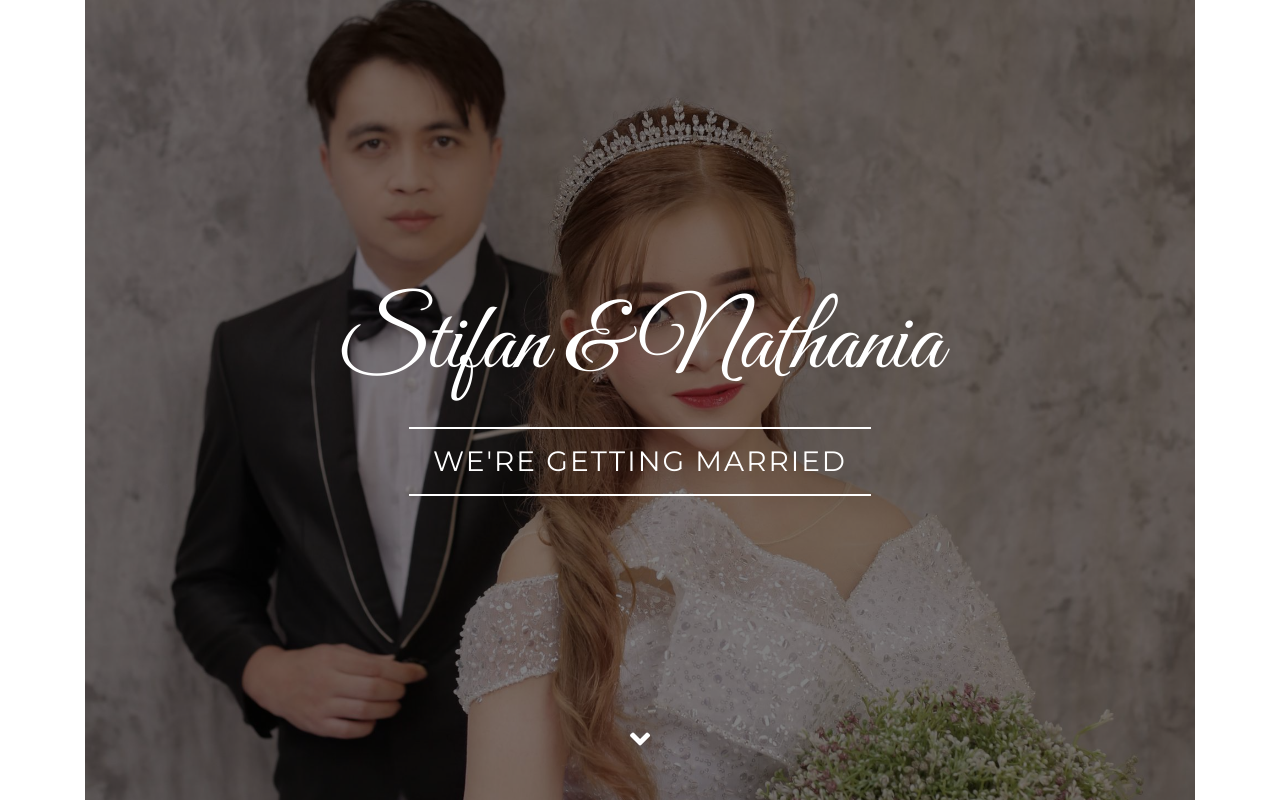
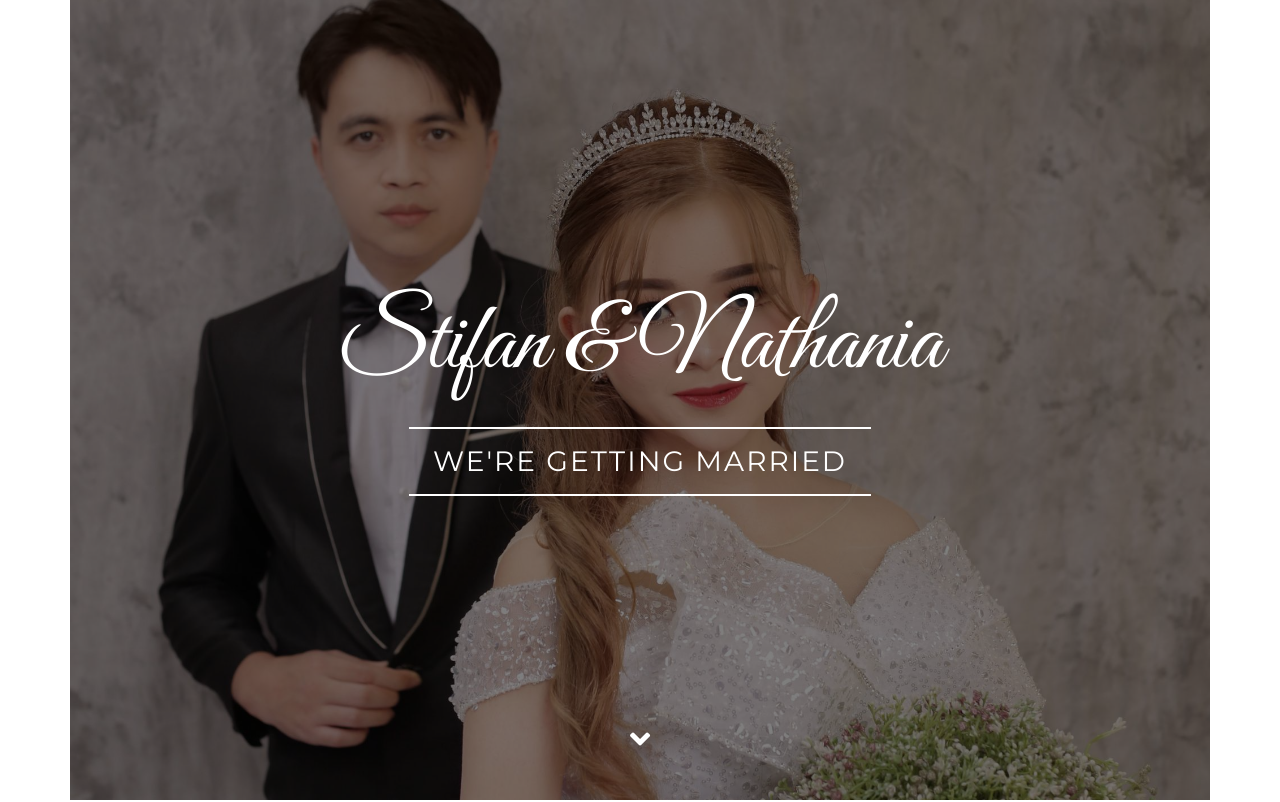
Before and after one commit to dhichii/wedding-invitation, a plain HTML site: page index.html in a window 1280 px wide. Shown: the top 802 px of the page. Drawn offline with nearby package versions, Linux system fonts and the light colour scheme.

Commit message:
remove carrousel container padding

```diff
--- a/index.html
+++ b/index.html
@@ -60,7 +60,7 @@
     <!-- Carousel Start -->
     <div class="container-fluid p-0 mb-5 pb-5" id="home">
         <div id="header-carousel" class="carousel slide carousel-fade" data-ride="carousel">
-            <div class="carousel-inner container">
+            <div class="carousel-inner container p-0">
                 <div class="carousel-item position-relative active" style="margin-left:auto; margin-right: auto; height: 100vh; min-height: 400px;">
                     <img class="position-absolute w-100 h-100" src="img/img-1.jpeg" style="object-fit: cover;">
                     <div class="carousel-caption d-flex flex-column align-items-center justify-content-center">
```
